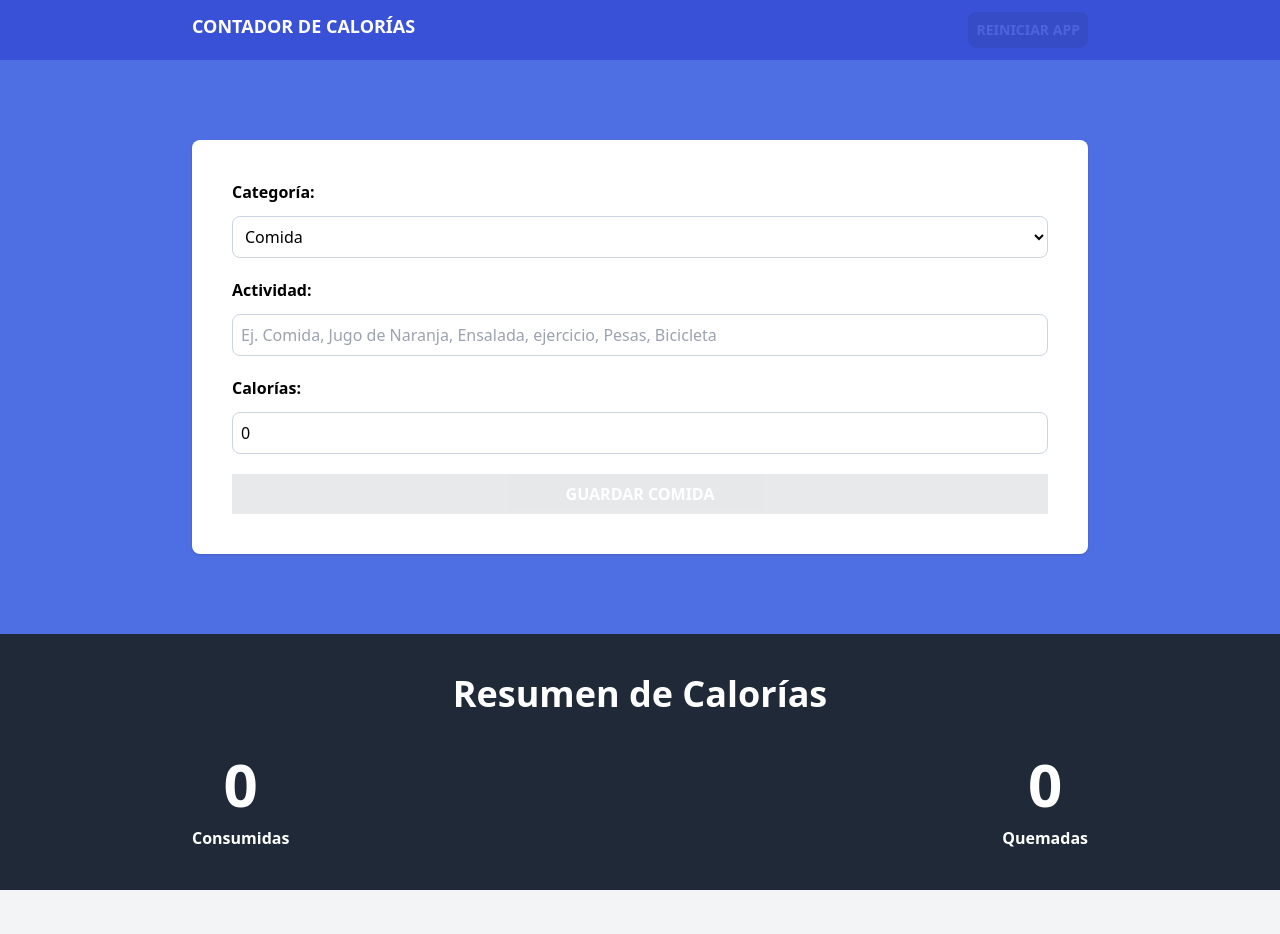
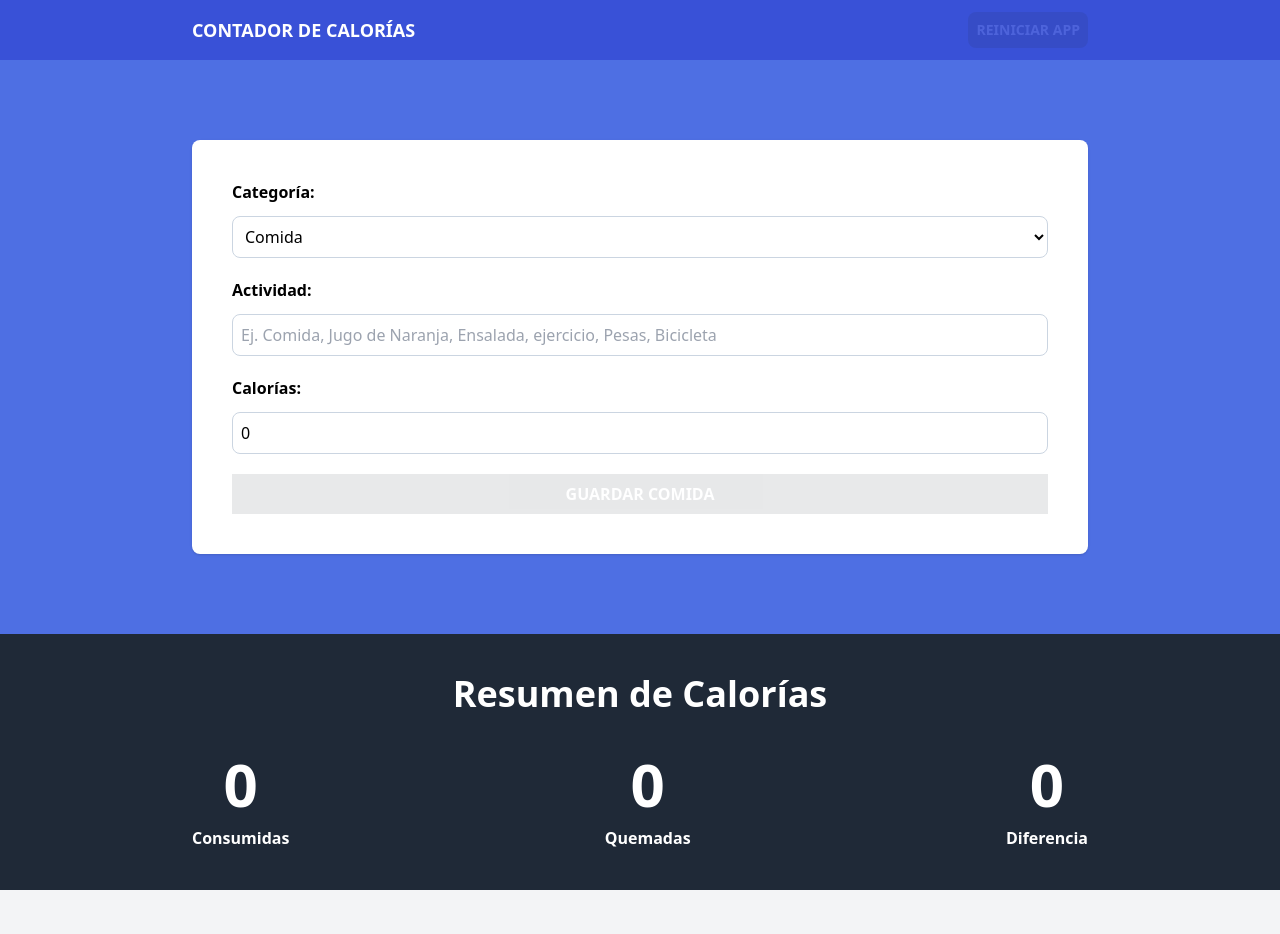
Before and after one commit to DanielPAyala/react_calorie-tracker, a React (Vite) app: page / in a window 1280 px wide. Shown: the top 934 px of the page. Built offline with nearby package versions, Linux system fonts and the light colour scheme.

Commit message:
Show calorie differential

```diff
--- a/src/App.tsx
+++ b/src/App.tsx
@@ -25,7 +25,7 @@
   return (
     <>
       <header className='bg-cerulean-blue-600 py-3'>
-        <div className='max-w-4xl mx-auto flex justify-between'>
+        <div className='max-w-4xl mx-auto flex justify-between items-center'>
           <h1 className='text-center text-lg font-bold text-white uppercase'>
             Contador de Calorías
           </h1>
--- a/src/components/CalorieTracker.tsx
+++ b/src/components/CalorieTracker.tsx
@@ -26,6 +26,11 @@
     [activities]
   );
 
+  const netCalories = useMemo(
+    () => caloriesConsumed - caloriesBurned,
+    [caloriesBurned, caloriesConsumed]
+  );
+
   return (
     <>
       <h2 className='text-4xl font-black text-white text-center'>
@@ -35,6 +40,7 @@
       <div className='flex flex-col items-center md:flex-row md:justify-between gap-5 mt-10'>
         <CalorieDisplay calories={caloriesConsumed} text='Consumidas' />
         <CalorieDisplay calories={caloriesBurned} text='Quemadas' />
+        <CalorieDisplay calories={netCalories} text='Diferencia' />
       </div>
     </>
   );
```
